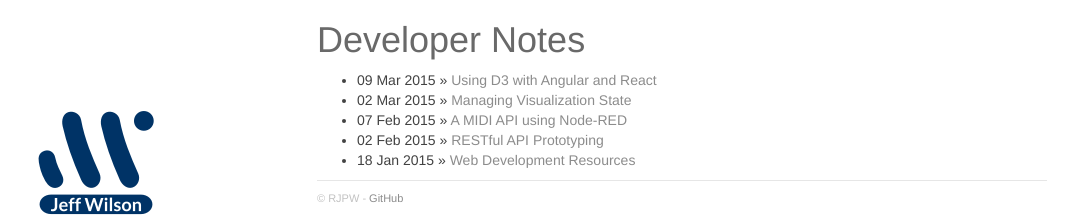
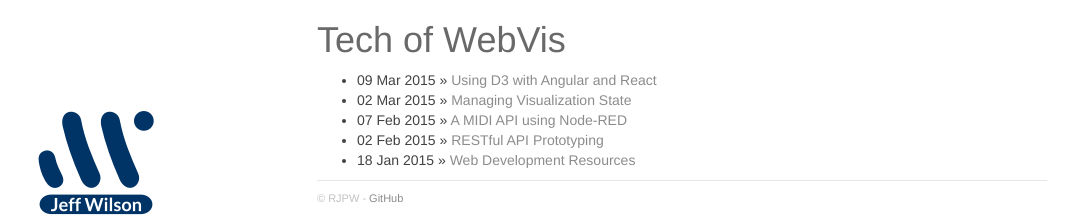
Before and after one commit to rjpw/rjpw.github.io, a Jekyll site: the page built from index.html, in a window 1280 px wide. Shown: the top 217 px of the page, without its empty margins (53-1131 px from the left). Built offline with Jekyll 4.4.1, drawn with Linux system fonts in a browser that asks for light colours; nearby versions of some CDN libraries; the list of posts is cut into pages by our own code.

Commit message:
Home page change

```diff
--- a/index.html
+++ b/index.html
@@ -3,7 +3,7 @@ layout: default
 ---
 
 <div id="home">
-  <h1>Developer Notes</h1>
+  <h1>Tech of WebVis</h1>
   <ul class="posts">
     {% for post in site.posts %}
       <li><span>{{ post.date | date_to_string }}</span> &raquo; <a href="{{ post.url }}">{{ post.title }}</a></li>
```
